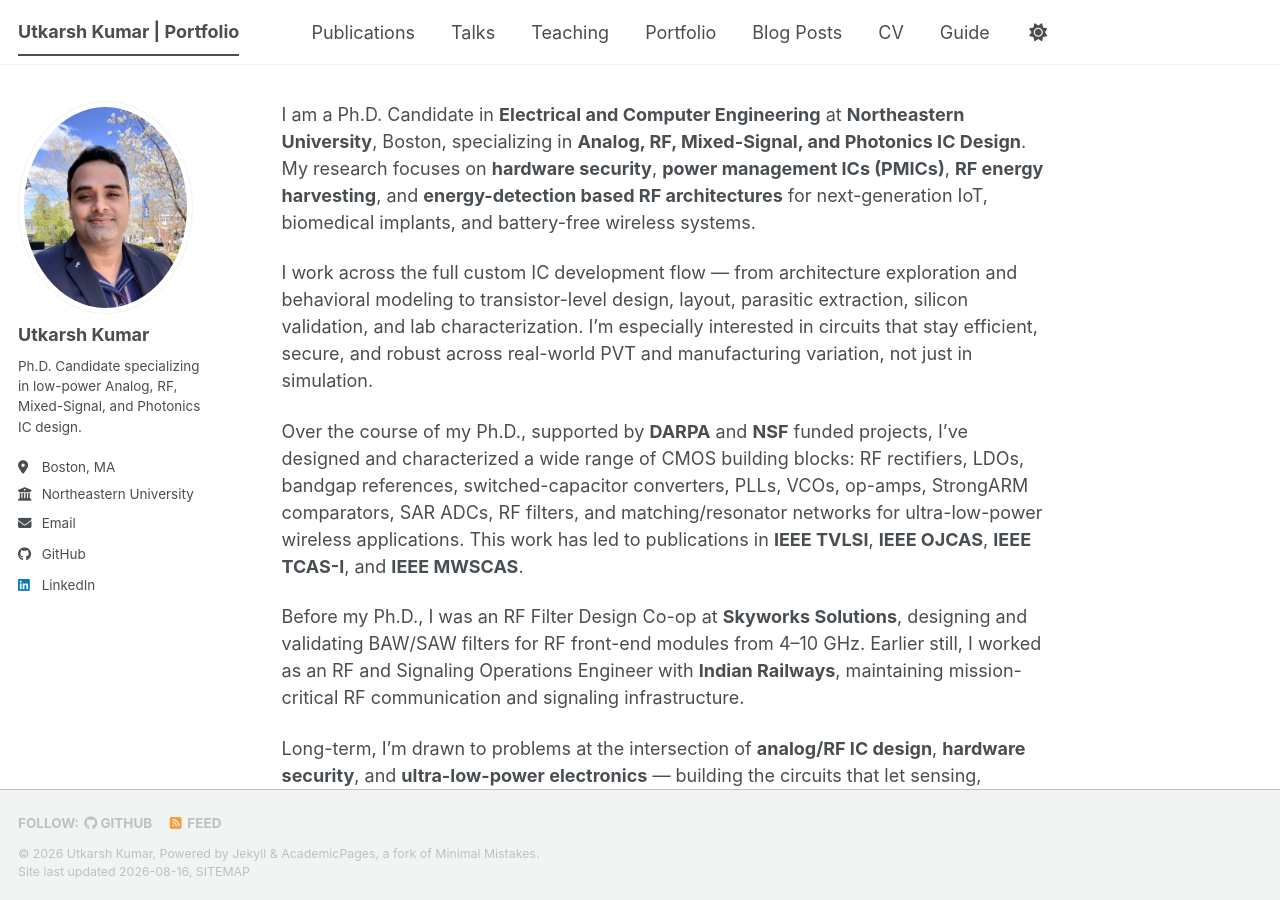
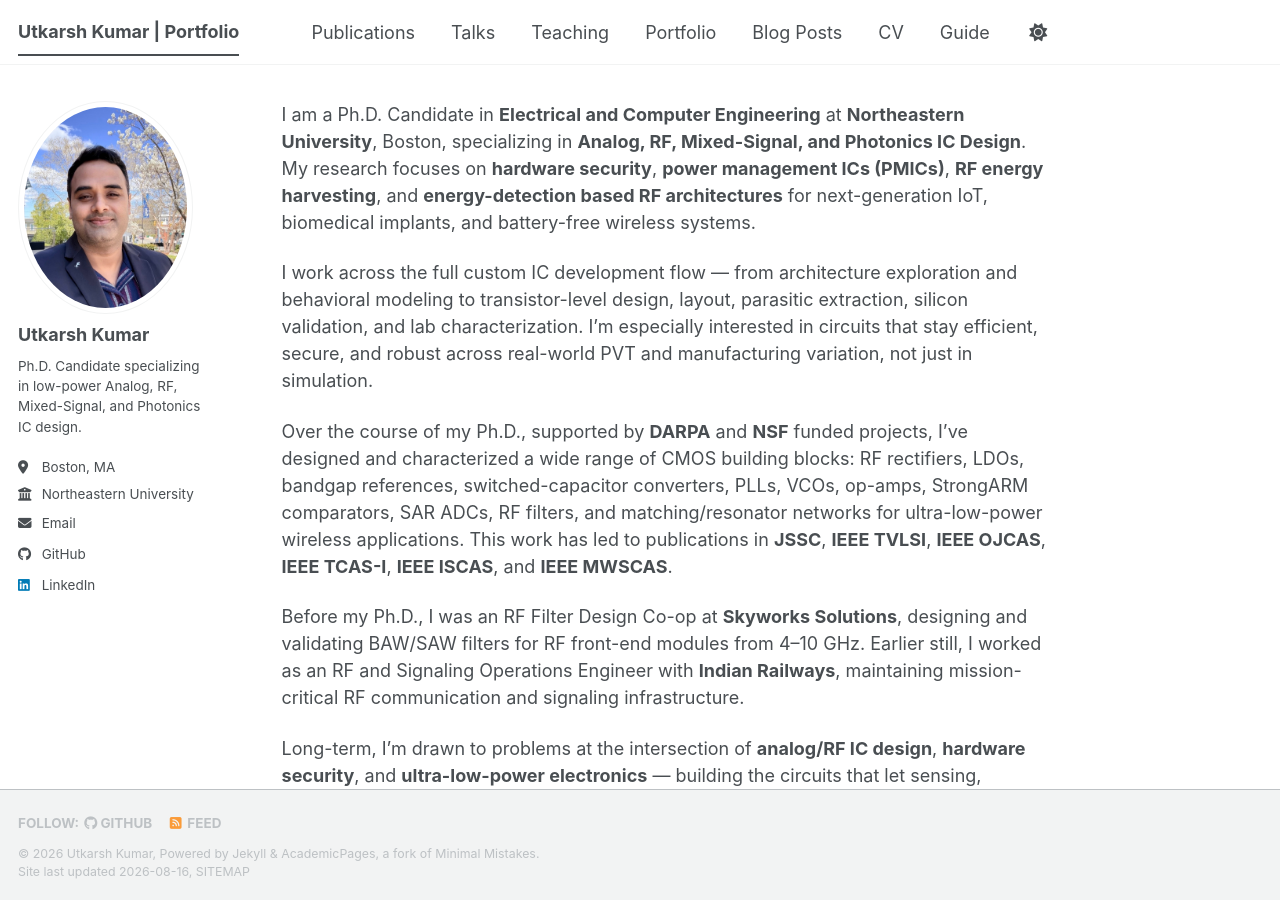
Before and after one commit to Ut1991/Ut1991.github.io, a Jekyll site: the page built from _pages/about.md, in a window 1280 px wide and 900 px high. Built offline with Jekyll 4.4.1, drawn with Linux system fonts in a browser that asks for light colours; a style sheet for code colours, icons or effects is not loaded.

Commit message:
Update about.md

```diff
--- a/_pages/about.md
+++ b/_pages/about.md
@@ -11,7 +11,7 @@ I am a Ph.D. Candidate in **Electrical and Computer Engineering** at **Northeast
 
 I work across the full custom IC development flow — from architecture exploration and behavioral modeling to transistor-level design, layout, parasitic extraction, silicon validation, and lab characterization. I'm especially interested in circuits that stay efficient, secure, and robust across real-world PVT and manufacturing variation, not just in simulation.
 
-Over the course of my Ph.D., supported by **DARPA** and **NSF** funded projects, I've designed and characterized a wide range of CMOS building blocks: RF rectifiers, LDOs, bandgap references, switched-capacitor converters, PLLs, VCOs, op-amps, StrongARM comparators, SAR ADCs, RF filters, and matching/resonator networks for ultra-low-power wireless applications. This work has led to publications in **IEEE TVLSI**, **IEEE OJCAS**, **IEEE TCAS-I**, and **IEEE MWSCAS**.
+Over the course of my Ph.D., supported by **DARPA** and **NSF** funded projects, I've designed and characterized a wide range of CMOS building blocks: RF rectifiers, LDOs, bandgap references, switched-capacitor converters, PLLs, VCOs, op-amps, StrongARM comparators, SAR ADCs, RF filters, and matching/resonator networks for ultra-low-power wireless applications. This work has led to publications in **JSSC**,  **IEEE TVLSI**, **IEEE OJCAS**, **IEEE TCAS-I**,  **IEEE ISCAS**, and **IEEE MWSCAS**.
 
 Before my Ph.D., I was an RF Filter Design Co-op at **Skyworks Solutions**, designing and validating BAW/SAW filters for RF front-end modules from 4–10 GHz. Earlier still, I worked as an RF and Signaling Operations Engineer with **Indian Railways**, maintaining mission-critical RF communication and signaling infrastructure.
 
```
